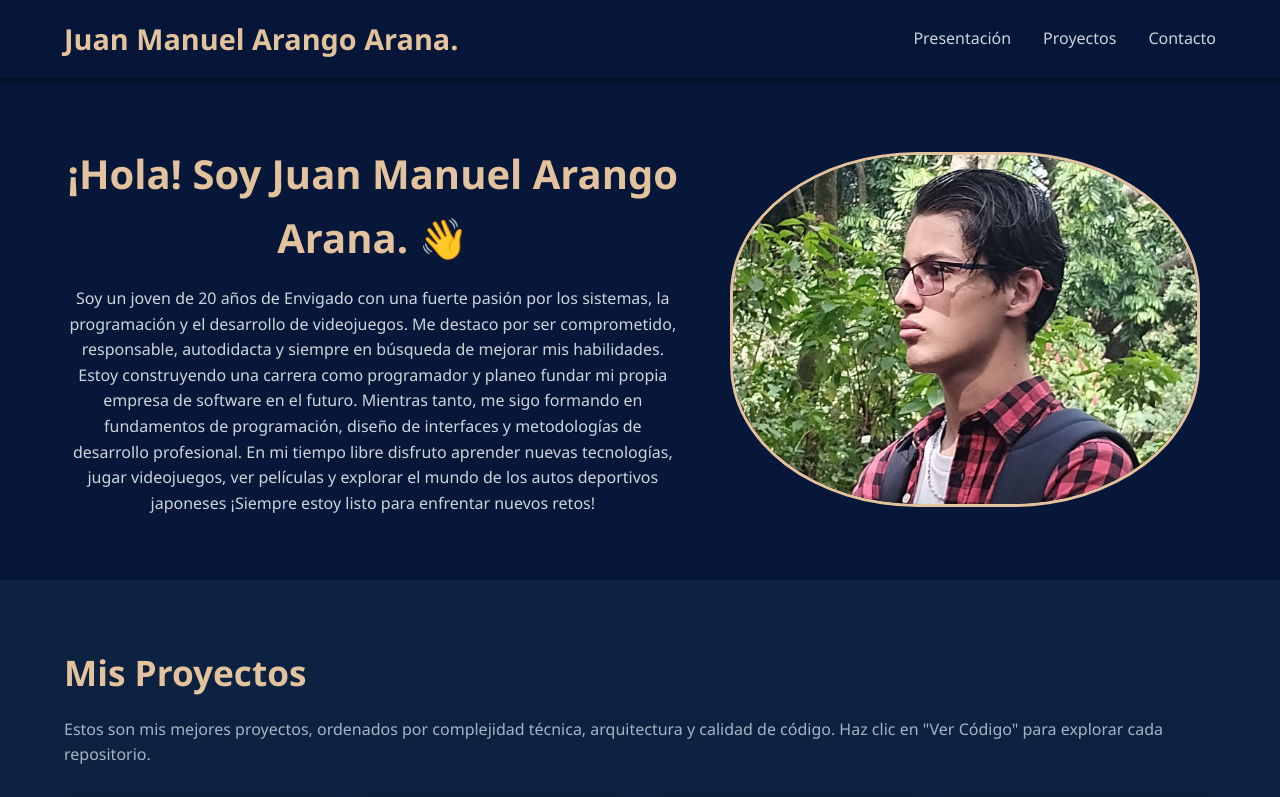
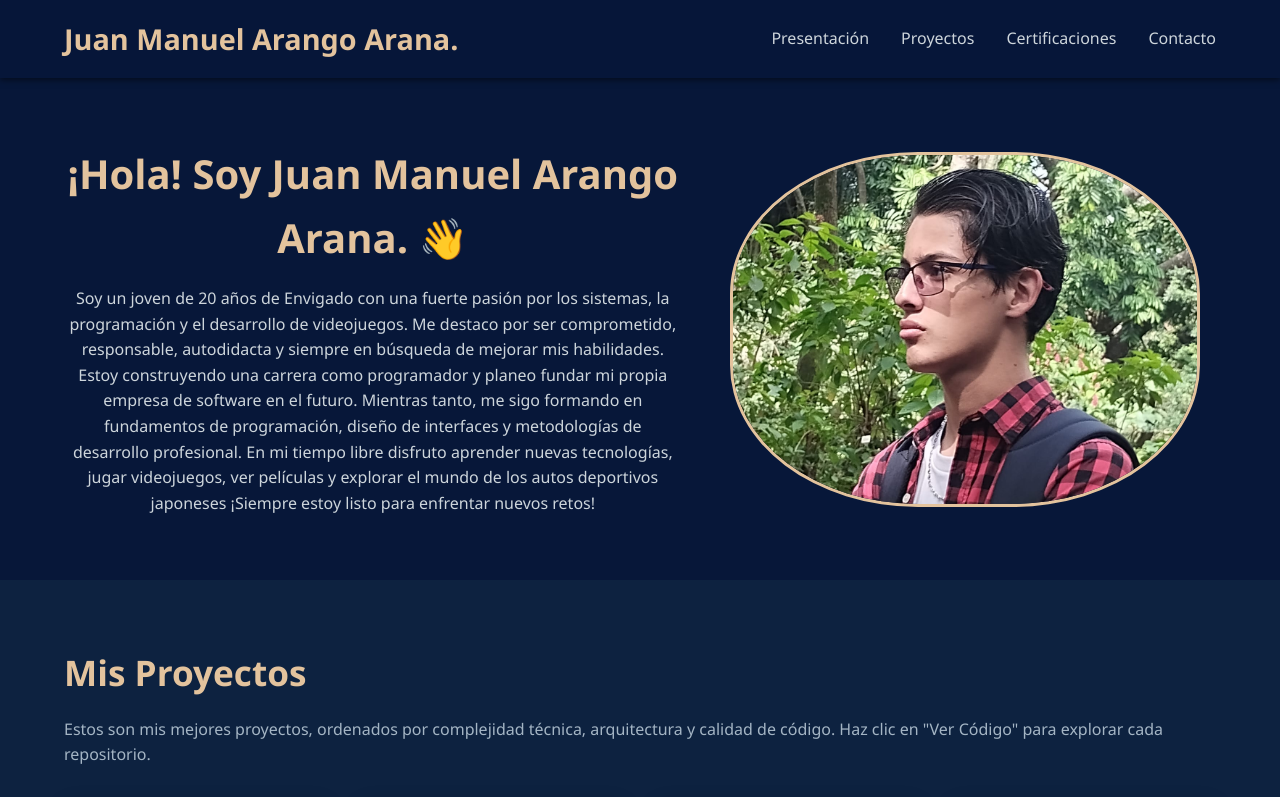
Before and after one commit to BioHazard23/Portafolio-Juan-Manuel, a plain HTML site: page index.html in a window 1280 px wide. Shown: the top 797 px of the page. Drawn offline with Linux system fonts and the light colour scheme.

Commit message:
🔗 Agregado enlace Certificaciones al menú de navegación

```diff
--- a/index.html
+++ b/index.html
@@ -15,6 +15,7 @@
       <ul class="nav-links">
         <li><a href="#presentacion">Presentación</a></li>
         <li><a href="#proyectos">Proyectos</a></li>
+        <li><a href="#certificaciones">Certificaciones</a></li>
         <li><a href="#contacto">Contacto</a></li>
       </ul>
     </nav>
```
